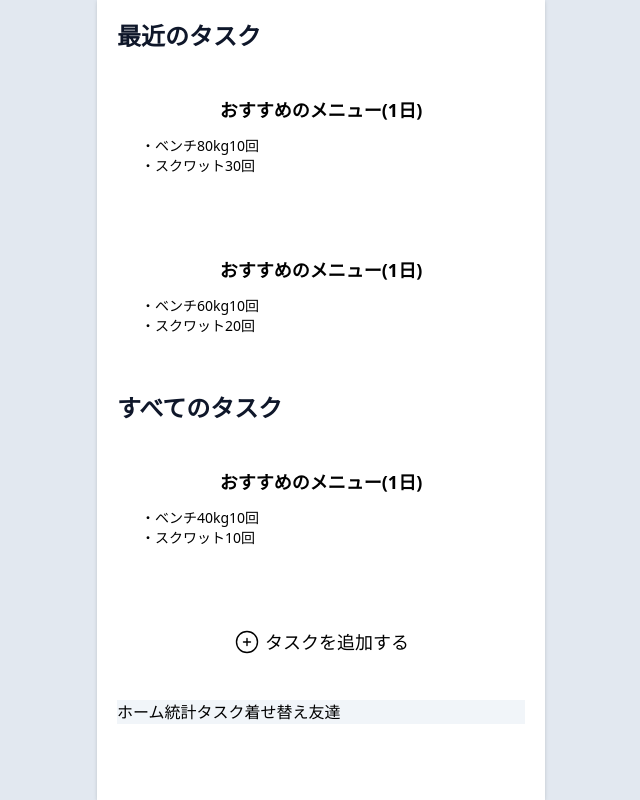
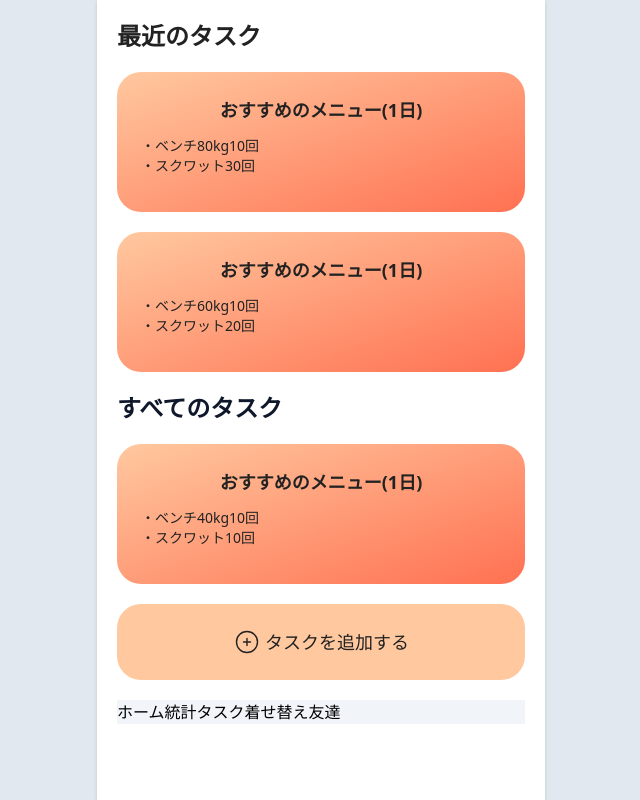
Before and after one commit to muscle-training-with-friend/mutan, a React (Vite) app: page /mutan/tasks in a window 1280 px wide. Shown: the whole page, without its empty margins (319-959 px from the left). Built offline with nearby package versions, Linux system fonts and the light colour scheme.

Commit message:
Update Tasks.jsx
color change
font change

```diff
--- a/src/Pages/Tasks.jsx
+++ b/src/Pages/Tasks.jsx
@@ -3,9 +3,9 @@ import { Link } from "react-router-dom";
 export default function () {
   return (
     <>
-      <div>
-        <div className="font-bold text-slate-900 text-2xl">最近のタスク</div>
-        <div className="rounded-3xl my-5 p-6 bg-gradient-to-r from-theme_color1 to-theme_color4">
+      <div className="text-text">
+        <div className="font-bold text-2xl">最近のタスク</div>
+        <div className="rounded-3xl my-5 p-6 bg-gradient-to-br from-bright_accent to-accent">
           <Link to="/doneTask">
             <div className="font-bold text-lg flex justify-center">おすすめのメニュー(1日)</div>
             <div className="py-3">
@@ -15,7 +15,7 @@ export default function () {
           </Link>
         </div>
 
-        <div className="rounded-3xl my-5 p-6 bg-gradient-to-r from-theme_color1 to-theme_color4">
+        <div className="rounded-3xl my-5 p-6 bg-gradient-to-br from-bright_accent to-accent">
           <Link to="/doneTask">
             <div className="font-bold text-lg flex justify-center">おすすめのメニュー(1日)</div>
             <div className="py-3">
@@ -26,7 +26,7 @@ export default function () {
         </div>
 
         <div className="font-bold text-slate-900 text-2xl">すべてのタスク</div>
-        <div className="rounded-3xl my-5 p-6 bg-gradient-to-r from-theme_color1 to-theme_color4">
+        <div className="rounded-3xl my-5 p-6 bg-gradient-to-br from-bright_accent to-accent">
           <Link to="/doneTask">
             <div className="font-bold text-lg flex justify-center">おすすめのメニュー(1日)</div>
             <div className="py-3">
@@ -36,7 +36,7 @@ export default function () {
           </Link>
         </div>
 
-        <div className="rounded-3xl bg-theme_color2  my-5 p-6">
+        <div className="rounded-3xl bg-bright_accent my-5 p-6">
           <Link to="/createTask">
             <div className="flex justify-center">
               <svg xmlns="http://www.w3.org/2000/svg" fill="none" viewBox="0 0 24 24" strokeWidth={1.2} stroke="currentColor" className="w-7 h-7">
```
